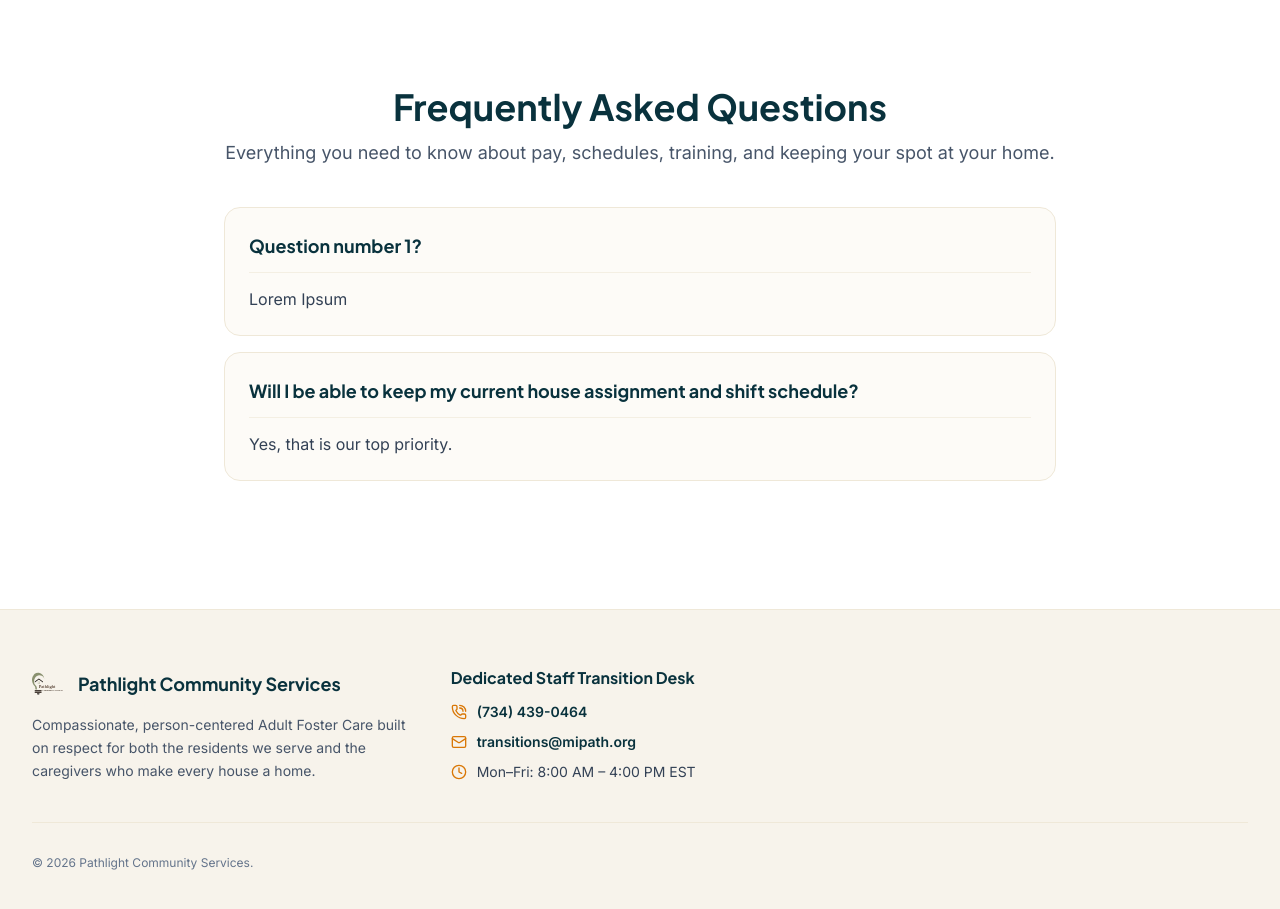
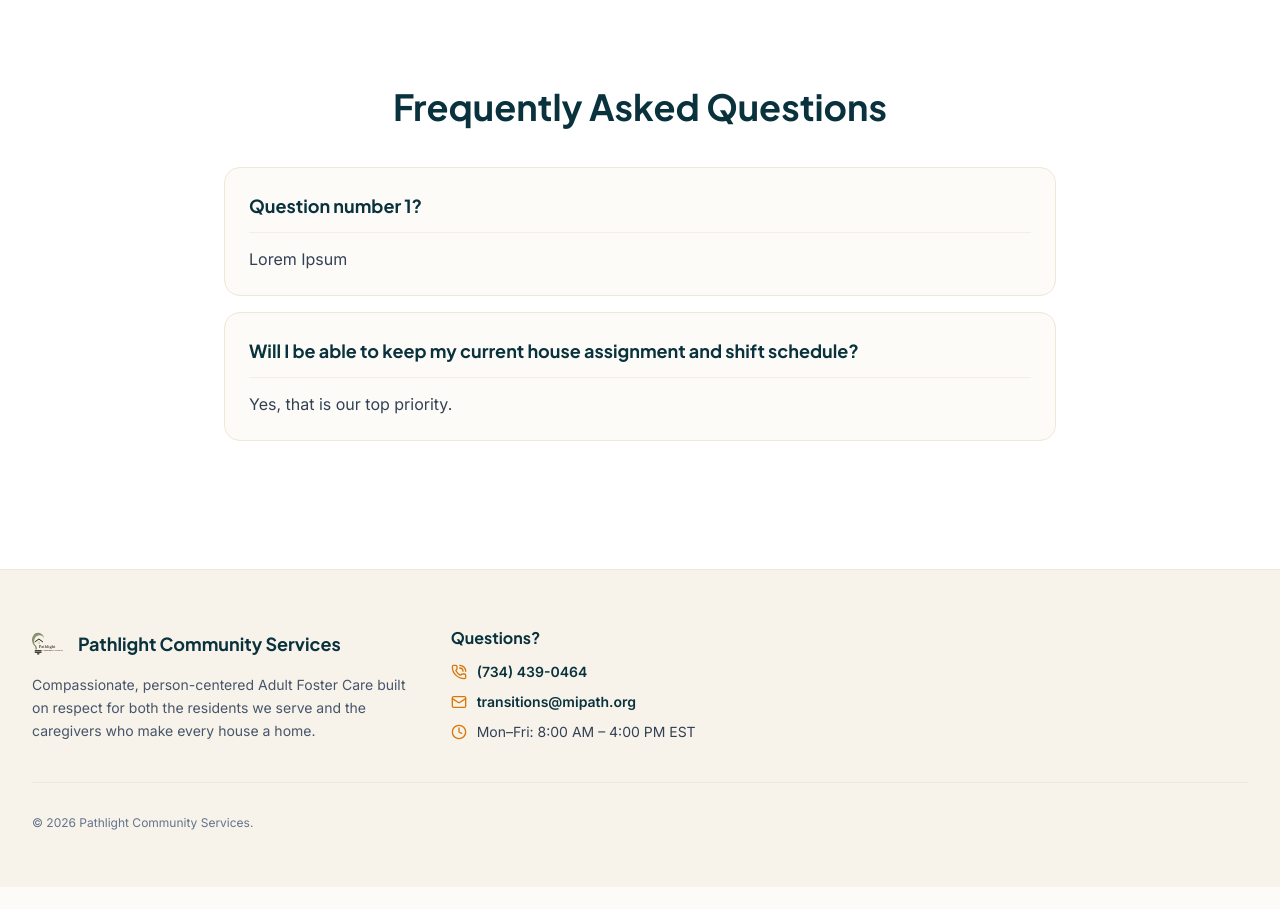
Before and after one commit to PathlightCommunityServices/transitions, a plain HTML site: page index.html in a window 1280 px wide. Shown: the part 1180-2089 px from the top of the page. Drawn offline with nearby package versions, Linux system fonts and the light colour scheme.

Commit message:
Update index.html

```diff
--- a/index.html
+++ b/index.html
@@ -353,7 +353,7 @@ We appreciate your dedication to the individuals in your care and hope you will
                     Frequently Asked Questions
                 </h2>
                 <p class="text-slate-600 mt-3 text-base sm:text-lg">
-                    Everything you need to know about pay, schedules, training, and keeping your spot at your home.
+                   <!-- Everything you need to know about pay, schedules, training, and keeping your spot at your home. -->
                 </p>
             </div>
 
@@ -550,7 +550,7 @@ We appreciate your dedication to the individuals in your care and hope you will
                 </div>
                 <!-- Col 2: Direct Transition Hotline -->
                 <div class="space-y-3">
-                    <h4 class="font-display font-bold text-base text-teal-950">Dedicated Staff Transition Desk</h4>
+                    <h4 class="font-display font-bold text-base text-teal-950">Questions?</h4>
                     <ul class="space-y-2.5 text-sm">
                         <li class="flex items-center gap-2.5">
                             <i data-lucide="phone-call" class="w-4 h-4 text-amber-600 shrink-0"></i>
```
